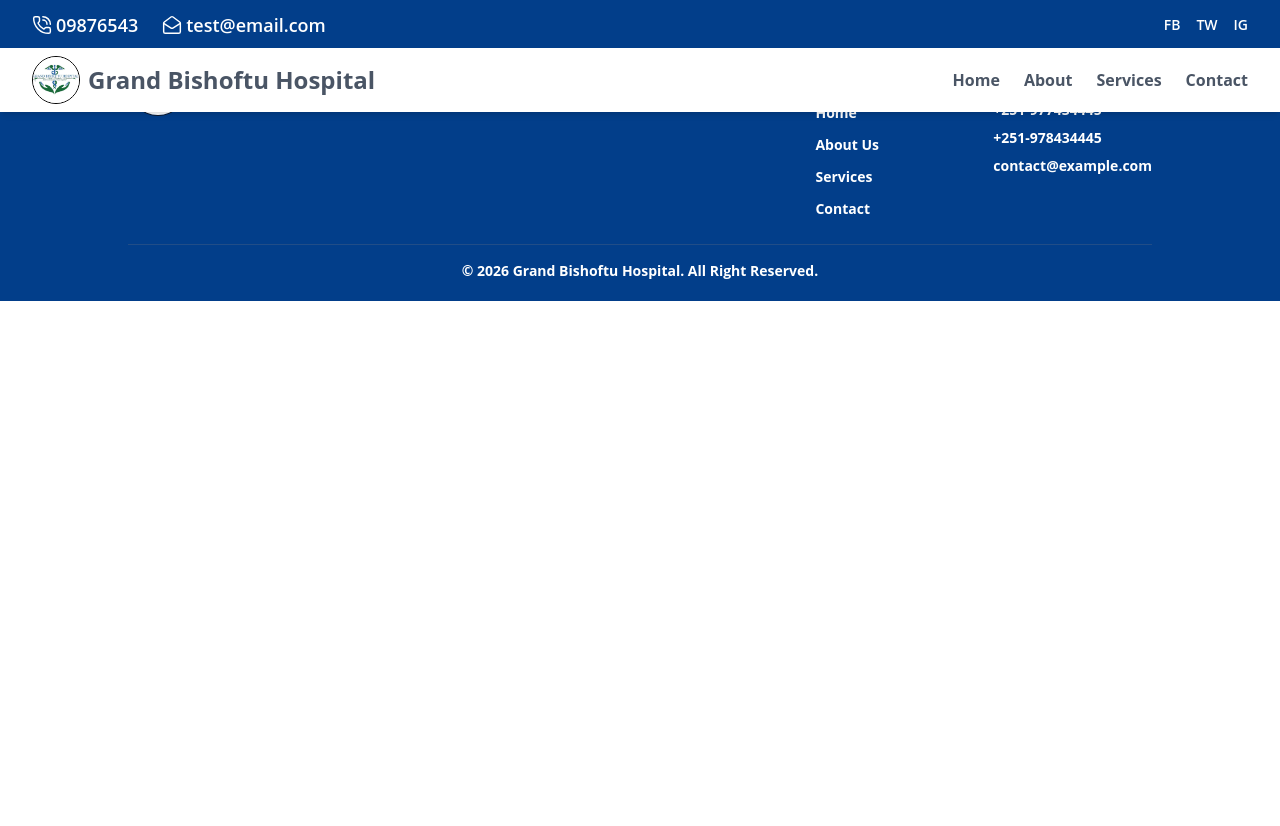
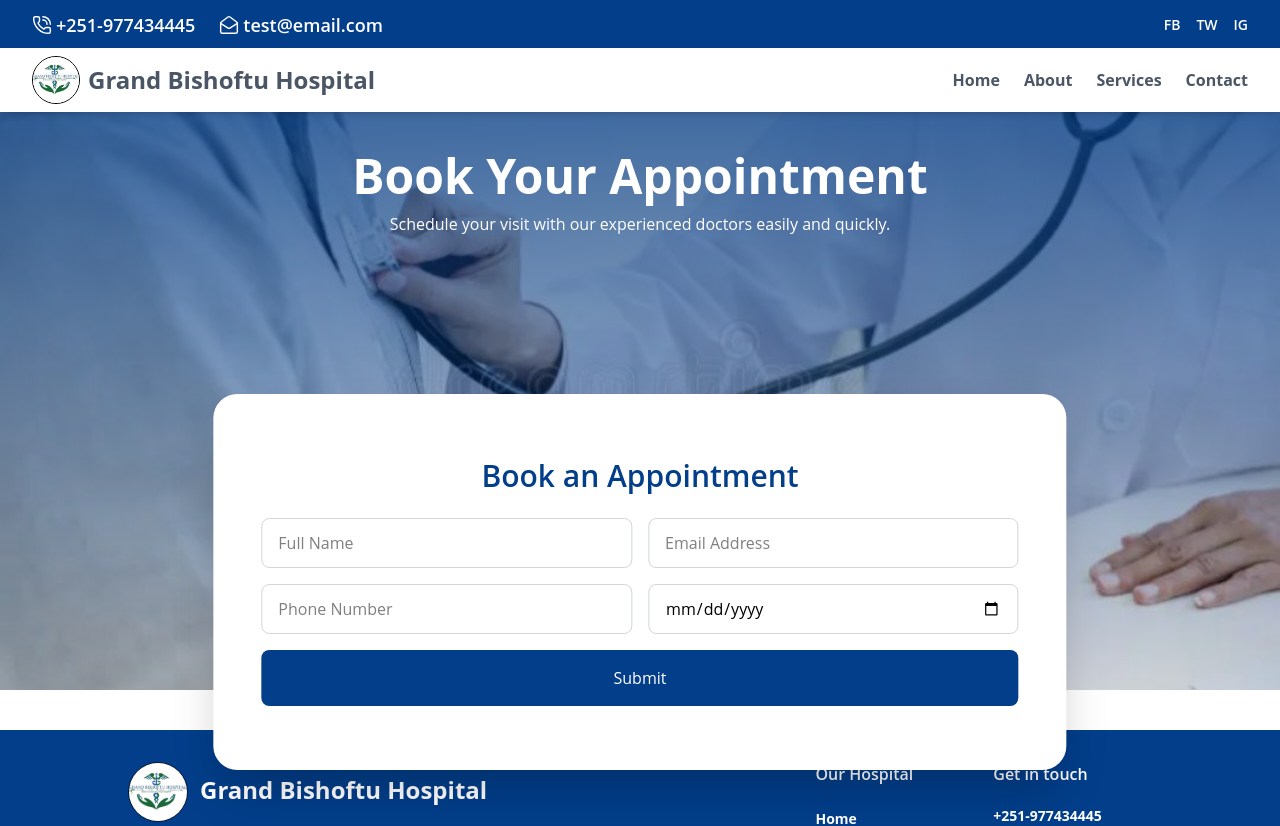
Before and after one commit to Tsedniya/Grand_Bishoftu_Hospital, a React (Vite) app in the folder myapp/: page /contact in a window 1280 px wide. Shown: the top 826 px of the page. Before the commit the page ends 800 px from the top, so only its background shows below. Built offline with nearby package versions, Linux system fonts and the light colour scheme.

Commit message:
frontend:meet

```diff
--- a/myapp/src/components/ContactUs.jsx
+++ b/myapp/src/components/ContactUs.jsx
@@ -1,9 +1,79 @@
-import React from 'react'
+import React from "react";
+import patient from "../assets/patient.jpg"; // replace with your image
+
+
 
 const ContactUs = () => {
   return (
-    <div>ContactUs</div>
-  )
-}
+    <div className="relative w-full bg-gray-100 ">
 
-export default ContactUs
+      {/* Hero / Background */}
+      <div className="relative w-full h-[450px] sm:h-[550px] lg:h-[650px]">
+
+        {/* Background image */}
+        <img
+          src={patient}
+          alt="Hero Background"
+          className="absolute inset-0 w-full h-full object-cover"
+        />
+
+        {/* Gradient overlay */}
+        <div className="absolute inset-0 bg-gradient-to-b from-[#023E8A]/80 to-transparent"></div>
+
+        {/* Hero text: moved a bit higher */}
+        <div className="absolute inset-0 flex flex-col items-center justify-start pt-16 sm:pt-20 lg:pt-28 text-center px-6">
+          <h1 className="text-3xl sm:text-4xl lg:text-5xl font-bold text-white">
+            Book Your Appointment
+          </h1>
+          <p className="mt-2 sm:mt-3 text-sm sm:text-base text-white max-w-lg">
+            Schedule your visit with our experienced doctors easily and quickly.
+          </p>
+        </div>
+      </div>
+
+      {/* Floating Appointment Box: taller and wider */}
+      <div className="absolute left-1/2 transform -translate-x-1/2 -bottom-20 w-11/12 sm:w-4/5 md:w-3/4 lg:w-2/3 bg-white rounded-3xl shadow-2xl px-8 sm:px-12 py-12 sm:py-16">
+
+        <h2 className="text-2xl sm:text-3xl font-semibold text-[#023E8A] text-center mb-6">
+          Book an Appointment
+        </h2>
+
+        <form className="grid grid-cols-1 sm:grid-cols-2 gap-4">
+
+          <input
+            type="text"
+            placeholder="Full Name"
+            className="w-full border border-gray-300 rounded-lg px-4 py-3 focus:outline-none focus:ring-2 focus:ring-[#023E8A]"
+          />
+
+          <input
+            type="email"
+            placeholder="Email Address"
+            className="w-full border border-gray-300 rounded-lg px-4 py-3 focus:outline-none focus:ring-2 focus:ring-[#023E8A]"
+          />
+
+          <input
+            type="tel"
+            placeholder="Phone Number"
+            className="w-full border border-gray-300 rounded-lg px-4 py-3 focus:outline-none focus:ring-2 focus:ring-[#023E8A]"
+          />
+
+          <input
+            type="date"
+            className="w-full border border-gray-300 rounded-lg px-4 py-3 focus:outline-none focus:ring-2 focus:ring-[#023E8A]"
+          />
+
+          {/* Submit button full width */}
+          <button
+            type="submit"
+            className="sm:col-span-2 w-full bg-[#023E8A] text-white py-3 sm:py-4 rounded-lg font-medium hover:bg-blue-700 transition"
+          >
+            Submit
+          </button>
+        </form>
+      </div>
+    </div>
+  );
+};
+
+export default ContactUs;
--- a/myapp/src/components/Departements.jsx
+++ b/myapp/src/components/Departements.jsx
@@ -17,6 +17,7 @@ import testtube from '../assets/testtube.svg';
 import camera from '../assets/camera.svg';
 import eye from '../assets/eye.svg';
 import pill from '../assets/pill.svg';
+import { motion } from "framer-motion";
 
 const Departements = () => {
      const departments = [
@@ -59,42 +60,37 @@ const Departements = () => {
       {
         title: 'Pulmonology',
         desc: 'Specialized care for respiratory and lung conditions including asthma, pneumonia, tuberculosis, and chronic lung diseases, providing advanced diagnosis and personalized treatment for better breathing health.',
-      img:  men,
+        img: men,
         icon: stethoscope,
       },
-
       {
         title: 'Laboratory Services',
         desc: 'Comprehensive diagnostic testing services providing accurate and timely analysis of blood, urine, and other samples to support disease detection, monitoring, and effective treatment decisions.',
-      img:  men,
+        img: men,
         icon: testtube,
       },
-
       {
         title: 'Infectious Disease',
         desc: 'Expert care for the prevention, diagnosis, and treatment of bacterial, viral, and fungal infections, offering advanced therapies and infection control to protect patient health and safety.',
-      img:  men,
+        img: men,
         icon: bubbles,
       },
-
       {
         title: 'Laparoscopic Surgery',
         desc: 'Minimally invasive surgical procedures using advanced technology and small incisions, ensuring faster recovery, less pain, and improved patient outcomes across various medical conditions.',
-      img:  men,
+        img: men,
         icon: camera,
       },
-
       {
         title: 'Ophthalmology',
         desc: 'Comprehensive eye care services including diagnosis and treatment of vision problems, eye diseases, and surgical procedures to maintain and improve overall eye health.',
-      img:  men,
+        img: men,
         icon: eye,
       },
-
       {
         title: 'Gynecology',
         desc: 'Specialized healthcare services focused on women’s reproductive health, providing diagnosis, treatment, and preventive care for various gynecological conditions in a supportive environment.',
-      img:  men,
+        img: men,
         icon: ambulance,
       },
       {
@@ -103,7 +99,6 @@ const Departements = () => {
         img: men,
         icon: ambulance,
       },
-
       {
         title: 'Plastic Surgery',
         desc: 'Expert reconstructive and cosmetic surgery services for restoring function, correcting defects, and enhancing appearance, including procedures for burns, injuries, congenital defects, and aesthetic improvements.',
@@ -116,24 +111,37 @@ const Departements = () => {
         img: men,
         icon: pill,
       },
+    ];
 
 
-
-
-  ];
+  // Animation variants
+  const cardVariants = {
+    hidden: { opacity: 0, y: 50 },
+    visible: (i) => ({
+      opacity: 1,
+      y: 0,
+      transition: { delay: i * 0.1, duration: 0.6, ease: "easeOut" },
+    }),
+  };
 
   return (
     <div className="max-w-[1200px] mx-auto my-12 px-4 sm:px-6">
       <div className="flex flex-col items-center mt-25 mb-15">
         <p className="text-center font-poppins text-3xl md:text-6xl text-[#023E8A] mt-8 md:mt-16">
-          services
+          Services
         </p>
       </div>
+
       <div className="grid sm:grid-cols-1 md:grid-cols-2 lg:grid-cols-3 gap-6">
         {departments.map((dept, idx) => (
-          <div
+          <motion.div
             key={idx}
-            className="relative bg-white rounded-2xl shadow-md transition-transform duration-300 hover:scale-105 w-full h-auto mb-6"
+            className="relative bg-white rounded-2xl shadow-md w-full h-auto mb-6"
+            variants={cardVariants}
+            initial="hidden"
+            whileInView="visible"
+            viewport={{ once: true, amount: 0.2 }}
+            custom={idx}
           >
             <img
               src={dept.img}
@@ -141,7 +149,6 @@ const Departements = () => {
               className="rounded-t-2xl w-full h-36 object-cover"
             />
 
-            {/* ✅ circle color updated here */}
             <div className="absolute -top-7 left-4 sm:left-10 flex items-center justify-center rounded-full bg-[#023E8A] w-14 h-14 overflow-hidden">
               <img
                 src={dept.icon}
@@ -155,7 +162,7 @@ const Departements = () => {
             </p>
 
             <p className="mt-2 px-4 sm:px-7 text-justify">{dept.desc}</p>
-          </div>
+          </motion.div>
         ))}
       </div>
     </div>
--- a/myapp/src/components/Meet.jsx
+++ b/myapp/src/components/Meet.jsx
@@ -3,6 +3,7 @@ import photo_1 from "../assets/photo_1.jpg";
 import photo_2 from "../assets/photo_2.jpg";
 import after from "../assets/after.jpg";
 import place from "../assets/place.jpg";
+import { Link } from 'react-router-dom';
 
 const Meet = () => {
   const doctors = [
@@ -97,10 +98,11 @@ const Meet = () => {
                   </h3>
 
                   <p className="text-gray-500 text-sm">{doctor.role}</p>
-
-                  <button className="mt-3 sm:mt-4 px-5 py-2 bg-[#023E8A] text-white rounded-lg text-sm sm:text-base">
-                    Make Appointment
-                  </button>
+                  <Link to='/services'>
+                    <button className="mt-3 sm:mt-4 px-5 py-2 bg-[#023E8A] text-white rounded-lg text-sm sm:text-base">
+                      Learn more
+                    </button>
+                  </Link>
                 </div>
 
               </div>
--- a/myapp/src/components/Navbar.jsx
+++ b/myapp/src/components/Navbar.jsx
@@ -24,7 +24,7 @@ const Navbar = () => {
           <div className="flex items-center gap-6 text-white text-sm font-semibold">
             <div className="flex items-center gap-1">
               <img src={phonecall} className="w-5" alt="" />
-              <h3 className="text-base sm:text-lg">09876543</h3>
+              <h3 className="text-base sm:text-lg">+251-977434445</h3>
             </div>
 
             <div className="flex items-center gap-1">
--- a/myapp/src/pages/Contact.jsx
+++ b/myapp/src/pages/Contact.jsx
@@ -1,8 +1,11 @@
 import React from 'react'
+import ContactUs from '../components/ContactUs'
 
 const Contact = () => {
   return (
-    <div>Contact</div>
+    <div className='mt-10 mb-10'>
+       <ContactUs/>
+    </div>
   )
 }
 
```
Also changed, not shown: myapp/package.json (+5 -4 lines), 2 other files (tests, documents, lock files or other folders). Lines whose indentation alone changed are shown as unchanged.
